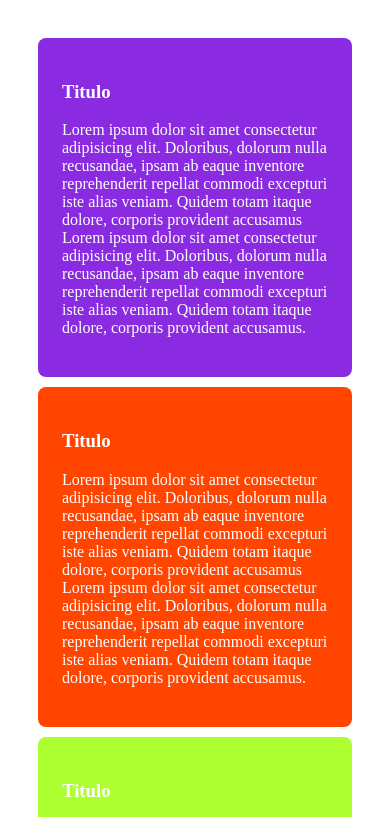
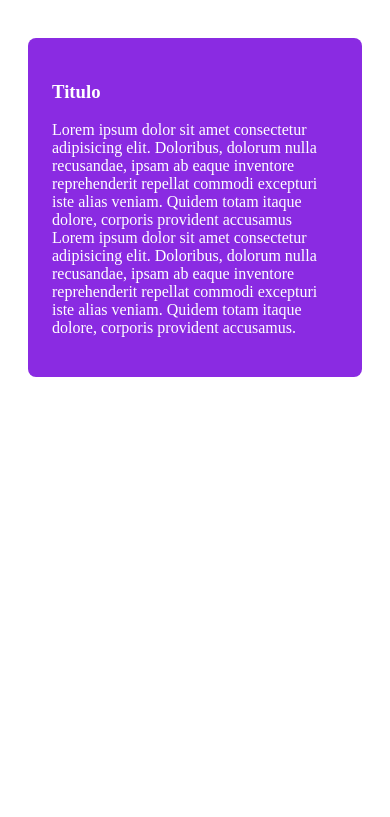
Before and after one commit to Jeandra/Scroll-Snap-type-, a plain HTML site: page index.html in a window 390 px wide. Shown: the top 817 px of the page. Drawn offline with Linux system fonts and the light colour scheme.

Commit message:
Update style.css

```diff
--- a/style.css
+++ b/style.css
@@ -43,11 +43,11 @@ section .item {
 }
 
 
-@media (max-width: 360px) {
+@media (max-width: 400px) {
  section {
    display: flex;
     overflow-x: scroll;
-    width: 400px;
+    width: 350px;
     scroll-snap-type: x mandatory;
    }
 }
```
